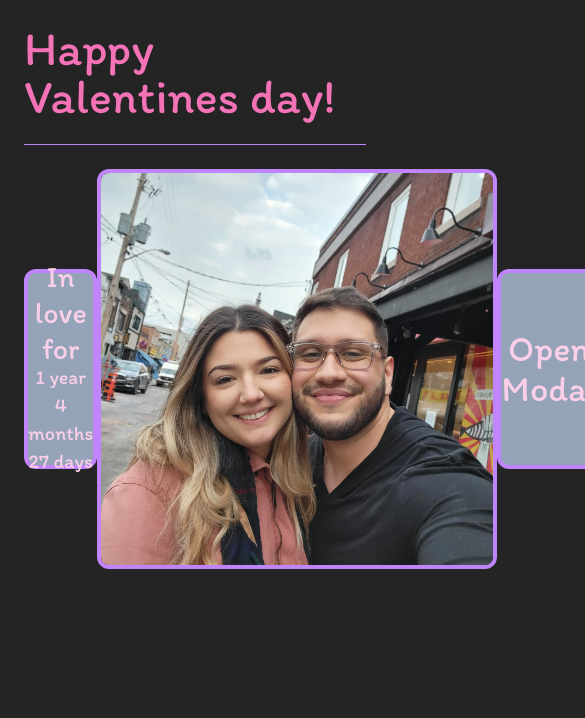
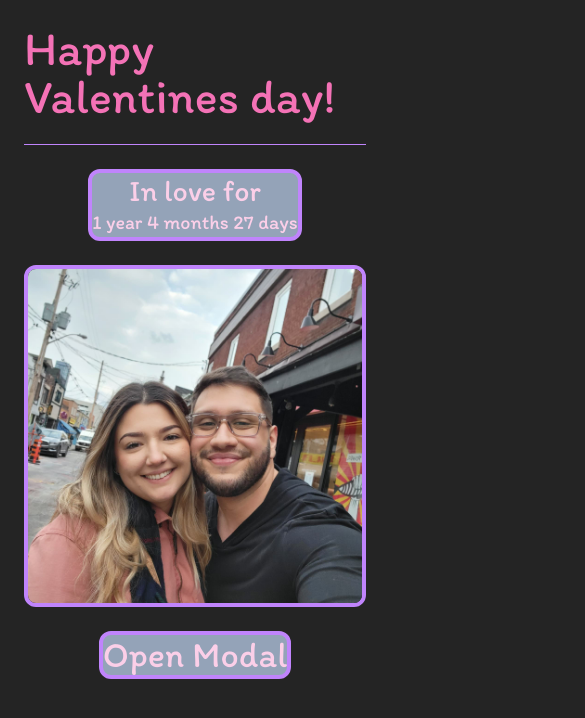
Before and after one commit to MichaelM3/Valentines-Gift, a React (Vite) app: page / in a window 390 px wide. Shown: the top 718 px of the page, 585 px wide, since content can reach past the window. Built offline with nearby package versions, Linux system fonts and the light colour scheme.

Commit message:
added more media queries and cleaned up some tailwind

```diff
--- a/src/App.jsx
+++ b/src/App.jsx
@@ -9,7 +9,7 @@ const App = () => {
         <main className="flex flex-col items-center p-6 space-y-6">
             <Header />
             <hr className="border-1 w-full border-purple-400" />
-            <div className="flex md:flex-col lg:flex-row sm:flex-col sm:space-y-6 xs:flex-col xs:space-y-6 justify-evenly items-center w-full">
+            <div className="flex flex-col lg:flex-row  space-y-6 justify-evenly items-center w-full">
                 <DateCounter />
                 <ValentineCard />
                 <Modal />
--- a/src/components/DateCounter.jsx
+++ b/src/components/DateCounter.jsx
@@ -35,7 +35,7 @@ const DateCounter = () => {
     }, []);
 
     return (
-        <div className="flex flex-col justify-center border-4 border-purple-400 bg-slate-400 text-pink-200 rounded-xl text-center w-[250px] h-[200px]">
+        <div className="flex flex-col justify-center border-4 border-purple-400 bg-slate-400 text-pink-200 rounded-xl text-center xs:w-[150px] xs:h-[150px] sm:w-[250px] sm:h-[200px]">
             <h2 className="font-extrabold text-3xl">In love for</h2>
             <p className="font-bold text-xl animate-bounce">
                 {timePassed.years} year {timePassed.months} months {timePassed.days}{' '}
--- a/src/components/Modal.jsx
+++ b/src/components/Modal.jsx
@@ -5,7 +5,7 @@ const Modal = () => {
     const [isOpen, setIsOpen] = useState(false);
 
     return (
-        <div className="flex justify-center bg-slate-400  border-4 border-purple-400 text-pink-200 text-center text-4xl rounded-xl w-[250px] h-[200px]">
+        <div className="flex justify-center bg-slate-400  border-4 border-purple-400 text-pink-200 text-center text-4xl rounded-xl sm:w-[250px] sm:h-[200px] xs:w-[150px] xs:h-[150px]">
             <button
                 onClick={() => setIsOpen(true)}
                 className="hover:transition-transform duration-200 transform hover:scale-125"
--- a/src/components/ValentineCard.jsx
+++ b/src/components/ValentineCard.jsx
@@ -4,7 +4,7 @@ import img from '../assets/toronto.jpeg'
 const ValentineCard = () => {
     return (
         <div>
-            <div className="flex justify-center h-[400px] w-[400px]">
+            <div className="flex justify-center sm:h-[400px] sm:w-[400px] xs:h-[200px] xs:w-[200px]">
                 <img
                     className="object-cover rounded-xl border-4 border-purple-400"
                     src={img}
```
